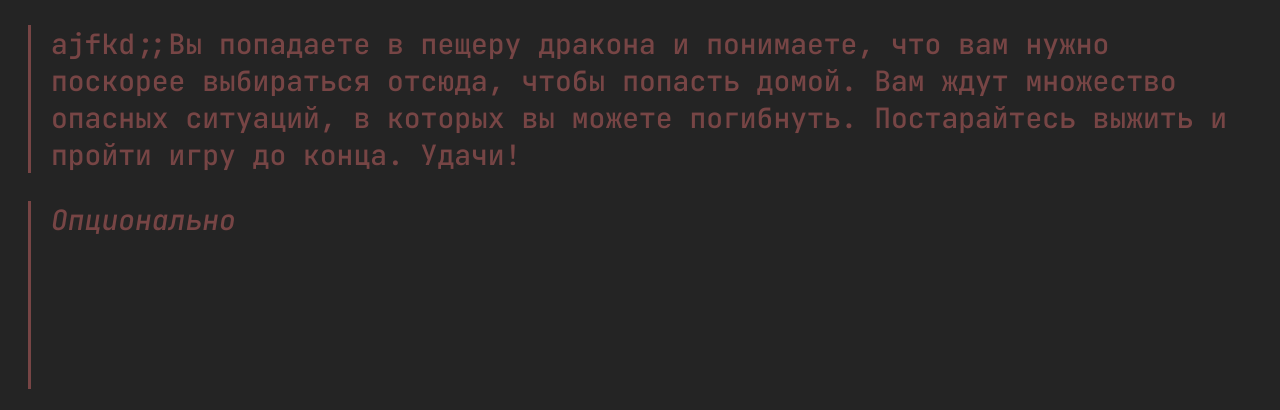
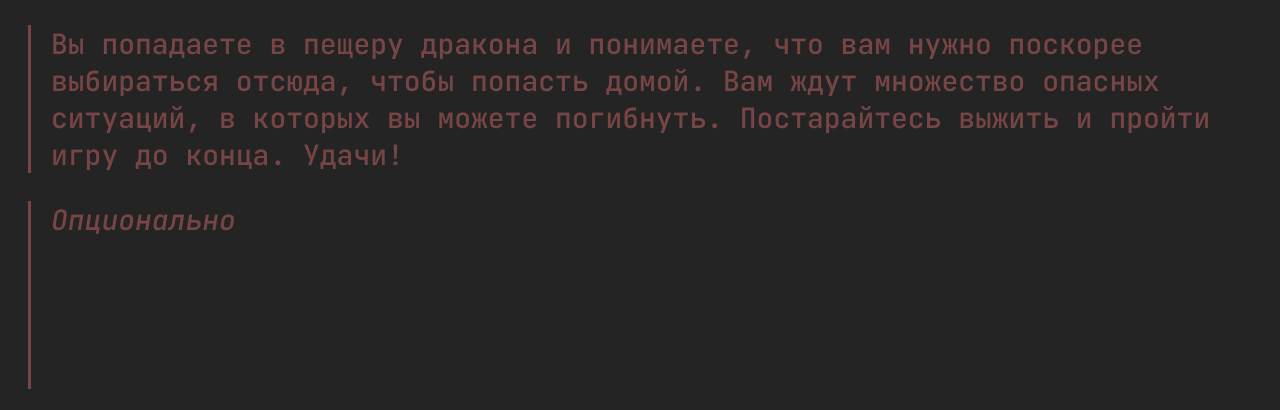
Before and after one commit to Arseny-ai/mini-game, a plain HTML site: page index.html in a window 1280 px wide. Shown: the part 102-512 px from the top of the page. Drawn offline with Linux system fonts and the light colour scheme.

Commit message:
Update index.html

```diff
--- a/index.html
+++ b/index.html
@@ -52,7 +52,7 @@
   <header class="level">
     <h1>Мини-игра "В пещере дракона..."</h1>
     <p class="area">
-      ajfkd;;Вы попадаете в пещеру дракона и понимаете, что вам нужно поскорее выбираться отсюда, чтобы попасть домой. Вам
+      Вы попадаете в пещеру дракона и понимаете, что вам нужно поскорее выбираться отсюда, чтобы попасть домой. Вам
       ждут множество опасных ситуаций, в которых вы можете погибнуть. Постарайтесь выжить и пройти игру до конца. Удачи!
     </p>
     <div class="area">
```
